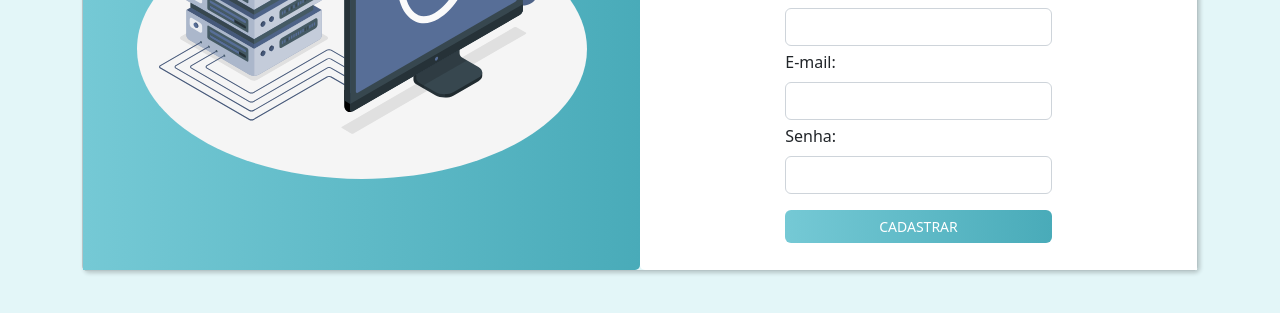
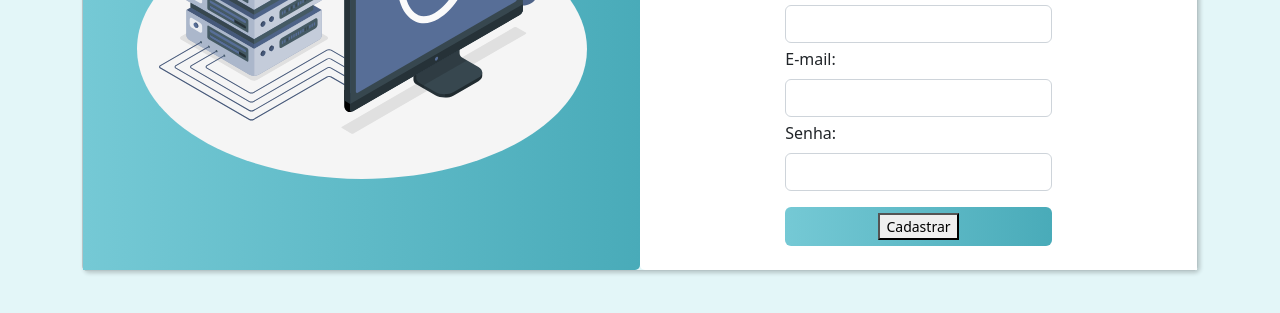
Before and after one commit to Magna-Security/website-magna, a website: page site/cadastro-usuario.html in a window 1280 px wide. Shown: the part 429-742 px from the top of the page. Drawn offline with nearby package versions, Linux system fonts and the light colour scheme.

Commit message:
Tentando consertar redirecionamento no botão de cadastrar

```diff
--- a/site/cadastro-usuario.html
+++ b/site/cadastro-usuario.html
@@ -69,7 +69,9 @@
                 <span id="spanSenha"></span>
               </div>
 
-              <a href="index.html" class="btn btn-primary w-100"> Cadastrar </a>
+              <a href="index.html" class="btn btn-primary w-100">
+                <button type="submit">Cadastrar</button>
+              </a>
             </form>
           </div>
         </div>
```
